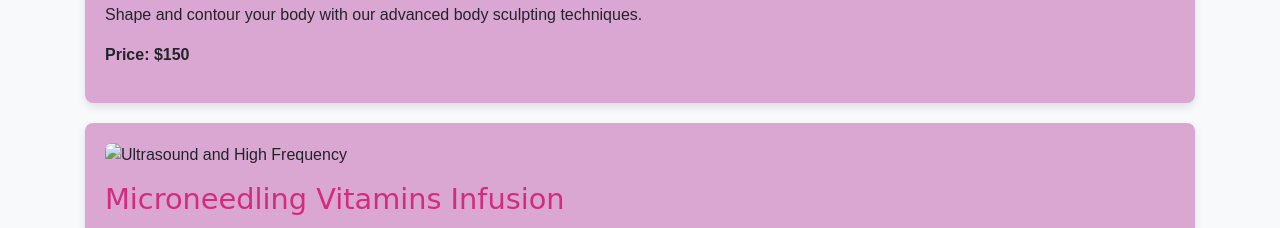
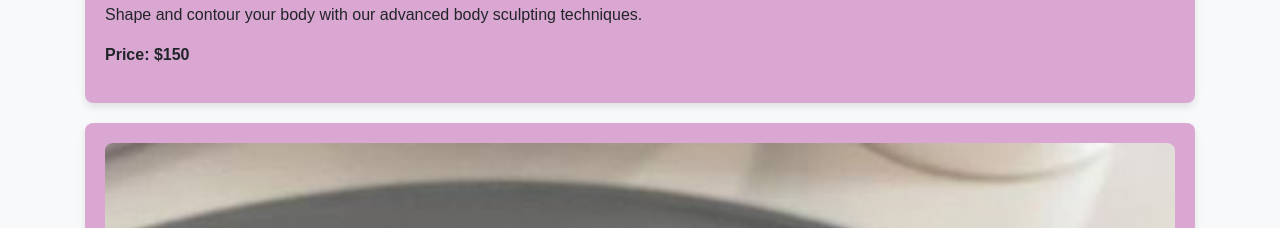
Before and after one commit to Multydelivery/skin-care-laura-avila, a plain HTML site: page dermapen.html in a window 1280 px wide. Shown: the part 2514-2742 px from the top of the page. Drawn offline with nearby package versions, Linux system fonts and the light colour scheme; a web font is replaced by a local one.

Commit message:
added new image for dermapen.html

```diff
--- a/dermapen.html
+++ b/dermapen.html
@@ -140,7 +140,7 @@
         </div>
 
         <div class="service-section">
-            <img src="path/to/ultrasound-frequency.jpg" alt="Ultrasound and High Frequency" class="service-image">
+            <img src="Public/MicroneedlingVitaminsInfusion.jpeg" alt="Ultrasound and High Frequency" class="service-image">
             <h2>Microneedling Vitamins Infusion</h2>
             <p>Utilize ultrasound and high-frequency technology for effective body treatments.</p>
             <p><strong>Price: $150</strong></p>
```
Also changed, not shown: Public/MicroneedlingVitaminsInfusion.jpeg (added).
